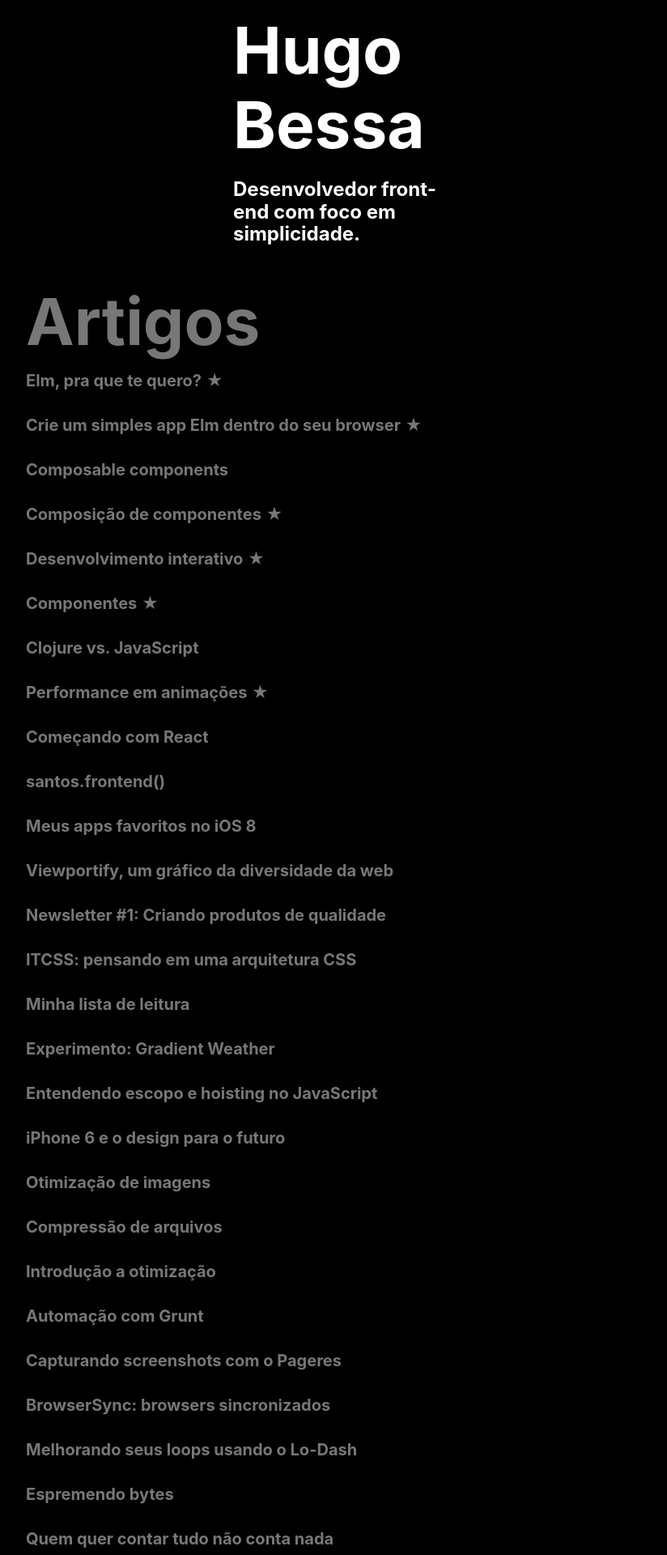
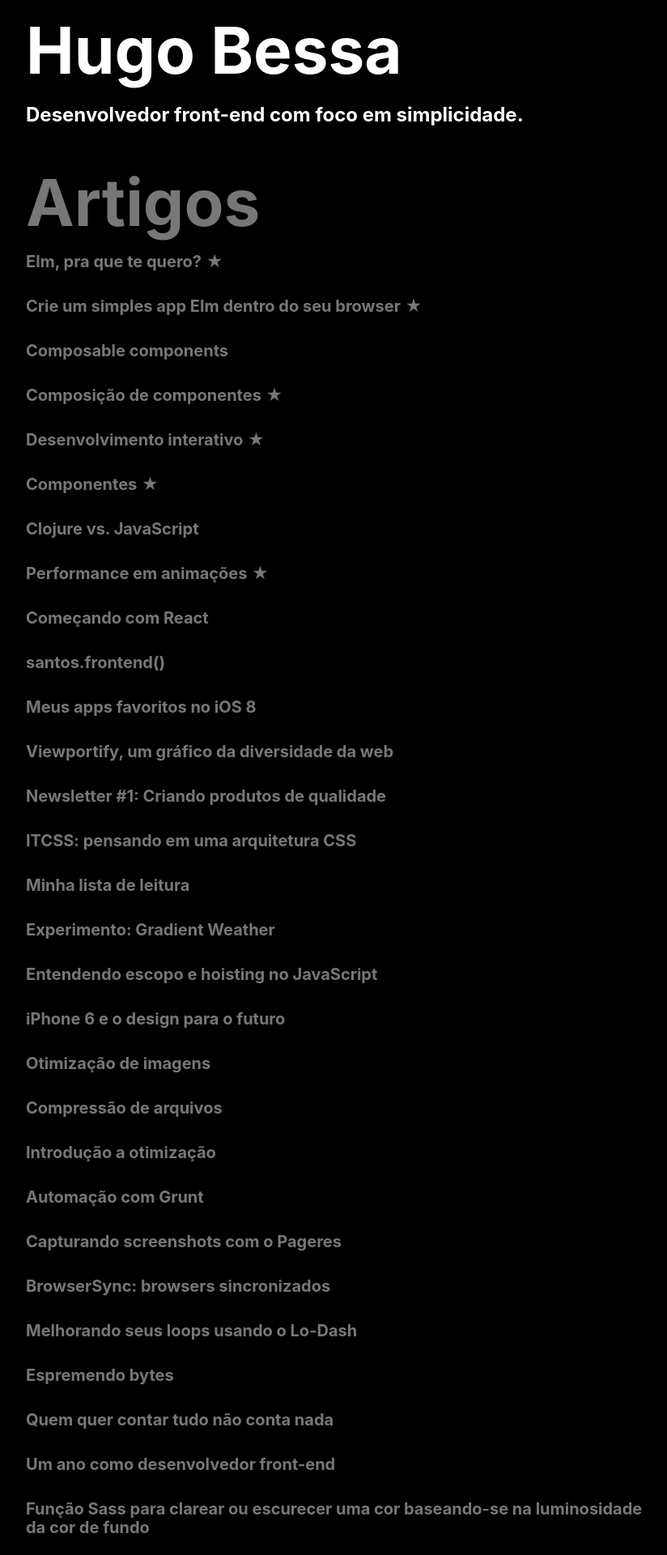
Before and after one commit to hugobessaa/hugobessaa.github.io, a Jekyll site: the page built from index.html, in a window 1280 px wide. Shown: the top 1920 px of the page at 81% size, without its empty margins (224-1048 px from the left). Built offline with Jekyll 4.4.1, drawn with Linux system fonts in a browser that asks for light colours.

Commit message:
Properly center header text

```diff
--- a/index.html
+++ b/index.html
@@ -3,7 +3,7 @@
 ---
 
 <header class='white ph3 pt3 pb3 bg-black'>
-  <div class='mw5 center'>
+  <div class='mw7 center'>
     <h1 class='f-subheadline-ns f1 ma0'>Hugo Bessa</h1>
     <h2 class='f3 mb3'>Desenvolvedor front-end com foco em simplicidade.</h2>
   </div>
```
